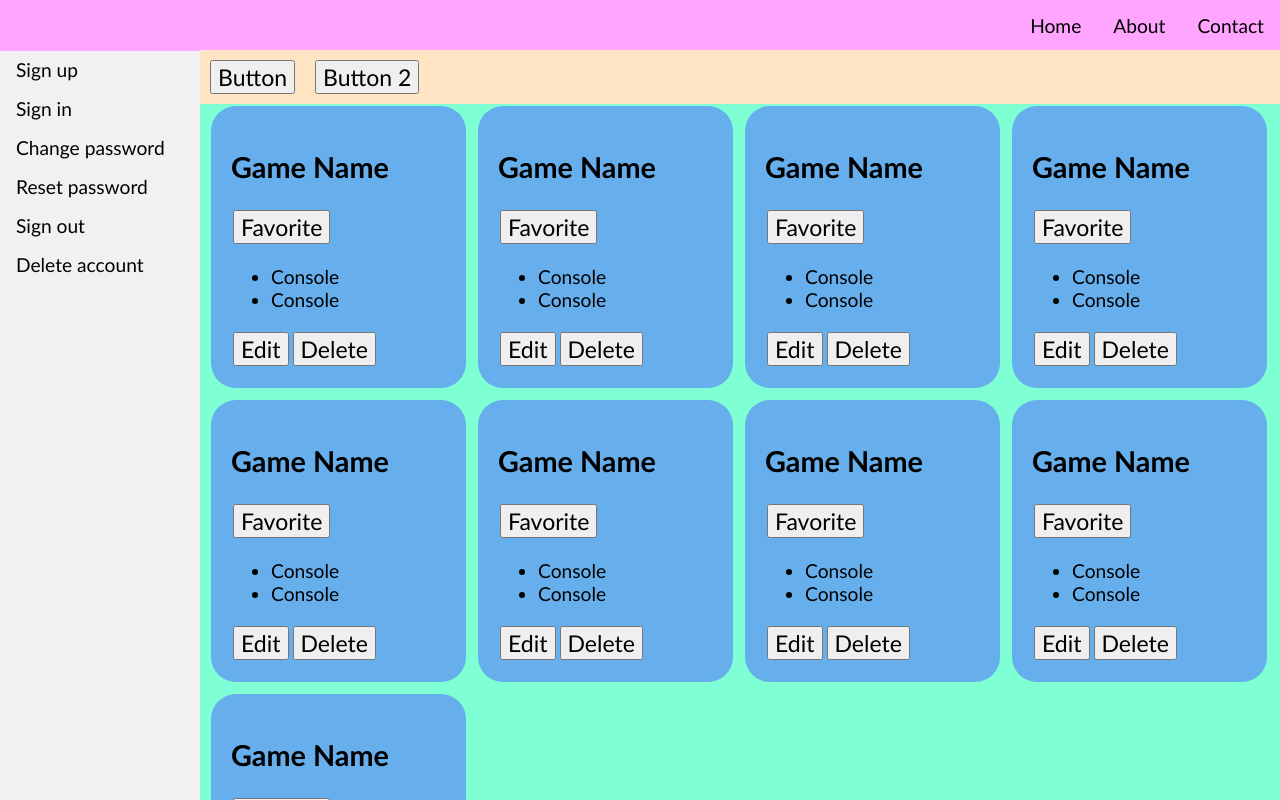
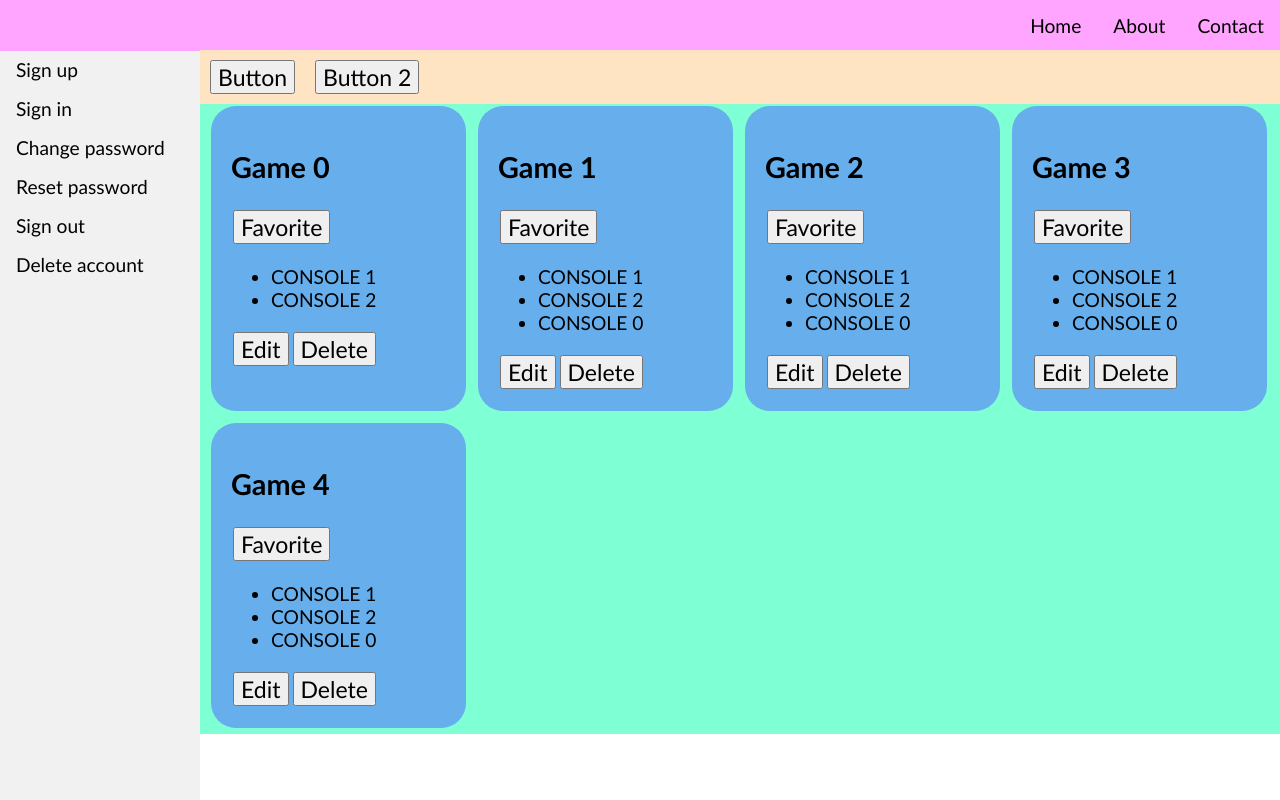
Before and after one commit to emilygranville/videogamelist, a React (Vite) app in the folder website/video-game-list/: page / in a window 1280 px wide. Shown: the top 800 px of the page. Built offline with nearby package versions, Linux system fonts and the light colour scheme.

Commit message:
information into the cards

```diff
--- a/website/video-game-list/src/components/MainBody.jsx
+++ b/website/video-game-list/src/components/MainBody.jsx
@@ -1,9 +1,19 @@
 import { useState } from 'react';
 import '../styles/MainBody.css';
 import VideoGameCard from "./VideoGameCard.jsx";
+import data from '../test-data.js'
 
 function MainBody() {
   const [count, setCount] = useState(0);
+
+  const videoGameCards = data.map((x) => {
+    return (
+        <VideoGameCard
+            key={x.gameID}
+            {...x}
+        />
+    )
+  });
 
   return (
     <>
@@ -12,17 +22,7 @@ function MainBody() {
                 <button class="mainBody__consoleList__button">Button</button>
                 <button class="mainBody__consoleList__button">Button 2</button>
             </div>
-            <div class="mainBody__cardSection">
-                <VideoGameCard/>
-                <VideoGameCard/>
-                <VideoGameCard/>
-                <VideoGameCard/>
-                <VideoGameCard/>
-                <VideoGameCard/>
-                <VideoGameCard/>
-                <VideoGameCard/>
-                <VideoGameCard/>
-            </div>
+            <div class="mainBody__cardSection">{videoGameCards}</div>
         </div>
     </>
   );
--- a/website/video-game-list/src/components/VideoGameCard.jsx
+++ b/website/video-game-list/src/components/VideoGameCard.jsx
@@ -1,17 +1,20 @@
 import { useState } from 'react';
 import '../styles/VideoGameCard.css';
 
-function VideoGameCard() {
+function VideoGameCard(props) {
   const [count, setCount] = useState(0);
+
+  const consoles = props.consoles.map((x) => {
+    return (
+        <li class="videoGameCard__listItem">{x}</li>
+    )
+  });
 
   return (
     <div class="videoGameCard">
-        <h2>Game Name</h2>
+        <h2>{props.gameName}</h2>
         <button class="videoGameCard__button">Favorite</button>
-        <ul class="videoGameCard__list">
-            <li class="videoGameCard__listItem">Console</li>
-            <li class="videoGameCard__listItem">Console</li>
-        </ul>
+        <ul class="videoGameCard__list">{consoles}</ul>
         <button class="videoGameCard__button">Edit</button>
         <button class="videoGameCard__button">Delete</button>
     </div>
--- a/website/video-game-list/src/styles/MainBody.css
+++ b/website/video-game-list/src/styles/MainBody.css
@@ -23,4 +23,5 @@
     flex-wrap: wrap;
     overflow: auto;
     padding-left: 5px;
+    width: calc(100% - 5px)
 }
--- a/website/video-game-list/src/test-data.js
+++ b/website/video-game-list/src/test-data.js
@@ -19,5 +19,38 @@ export default [
             "CONSOLE 2",
             "CONSOLE 0"
         ]
-    }
+    },
+    {
+        gameID: 2,
+        gameName: "Game 2",
+        isFavorite: true,
+        price: 0,
+        consoles: [
+            "CONSOLE 1",
+            "CONSOLE 2",
+            "CONSOLE 0"
+        ]
+    },
+    {
+        gameID: 3,
+        gameName: "Game 3",
+        isFavorite: true,
+        price: 0,
+        consoles: [
+            "CONSOLE 1",
+            "CONSOLE 2",
+            "CONSOLE 0"
+        ]
+    },
+    {
+        gameID: 4,
+        gameName: "Game 4",
+        isFavorite: true,
+        price: 0,
+        consoles: [
+            "CONSOLE 1",
+            "CONSOLE 2",
+            "CONSOLE 0"
+        ]
+    },
 ]
```
